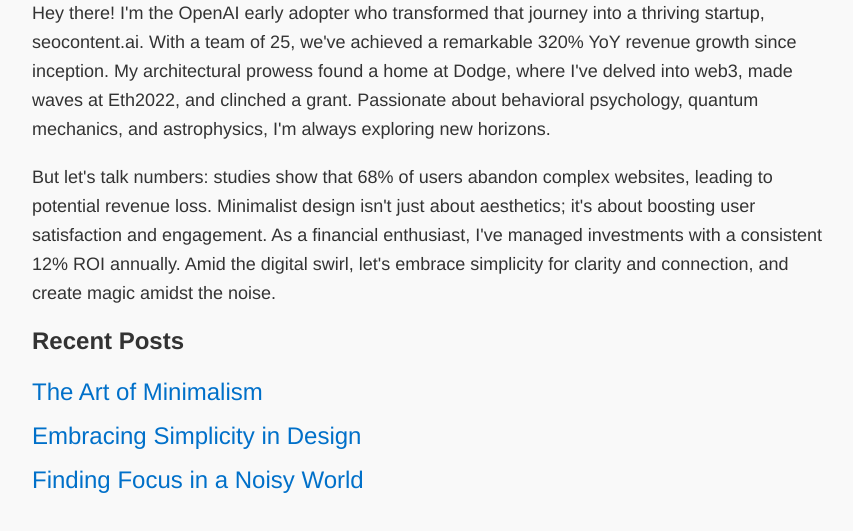
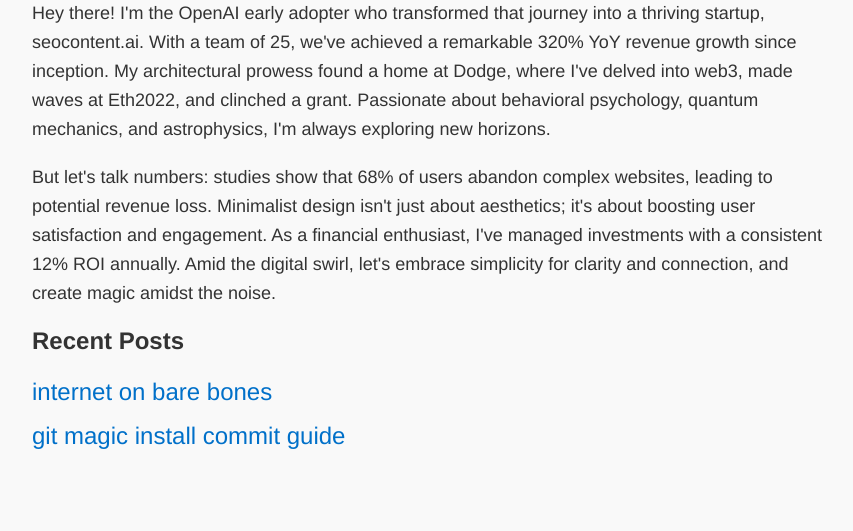
Before and after one commit to heysouravv/theonlywebpage, a plain HTML site: page index.html in a window 1280 px wide. Shown: the part 119-650 px from the top of the page, without its empty margins (208-1061 px from the left). Drawn offline with Linux system fonts and the light colour scheme.

Commit message:
Fri Aug 18 23:09:21 IST 2023

```diff
--- a/index.html
+++ b/index.html
@@ -106,13 +106,10 @@
   <h2>Recent Posts</h2>
   <ul class="post-list">
     <li class="post-item">
-      <a class="post-title" href="#">The Art of Minimalism</a>
+      <a class="post-title" href="/internet-on-bare-bones.html">internet on bare bones</a>
     </li>
     <li class="post-item">
-      <a class="post-title" href="#">Embracing Simplicity in Design</a>
-    </li>
-    <li class="post-item">
-      <a class="post-title" href="#">Finding Focus in a Noisy World</a>
+      <a class="post-title" href="/git-magic-install-commit-guide.html">git magic install commit guide</a>
     </li>
   </ul>
 </div>
```
